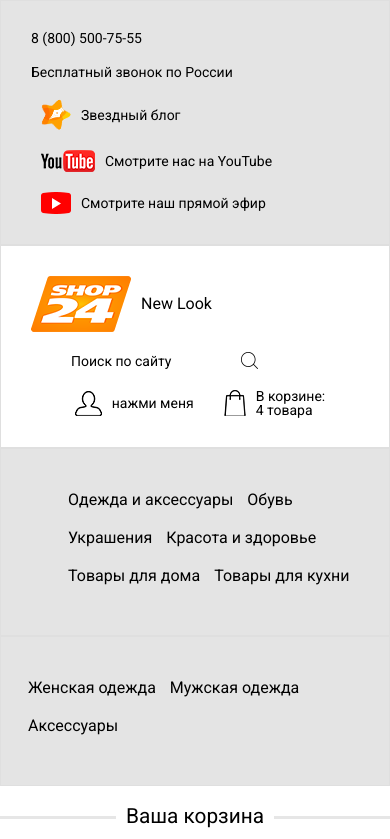
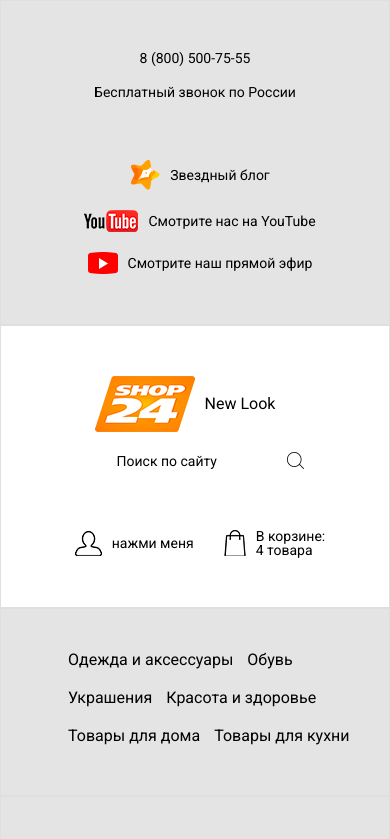
Before and after one commit to Razorforse/reactShop, a React (Create React App) app: page / in a window 390 px wide. Shown: the top 839 px of the page. Built offline with nearby package versions, Linux system fonts and the light colour scheme.

Commit message:
Update header.css

```diff
--- a/src/Components/Header/header.css
+++ b/src/Components/Header/header.css
@@ -93,7 +93,9 @@ header {
     .contacts,
     .search,
     .section,
-    .subsection {
+    .subsection,
+    .contacts__item,
+    .search__item {
         padding: 20px;
         justify-content: center;
     }
```
